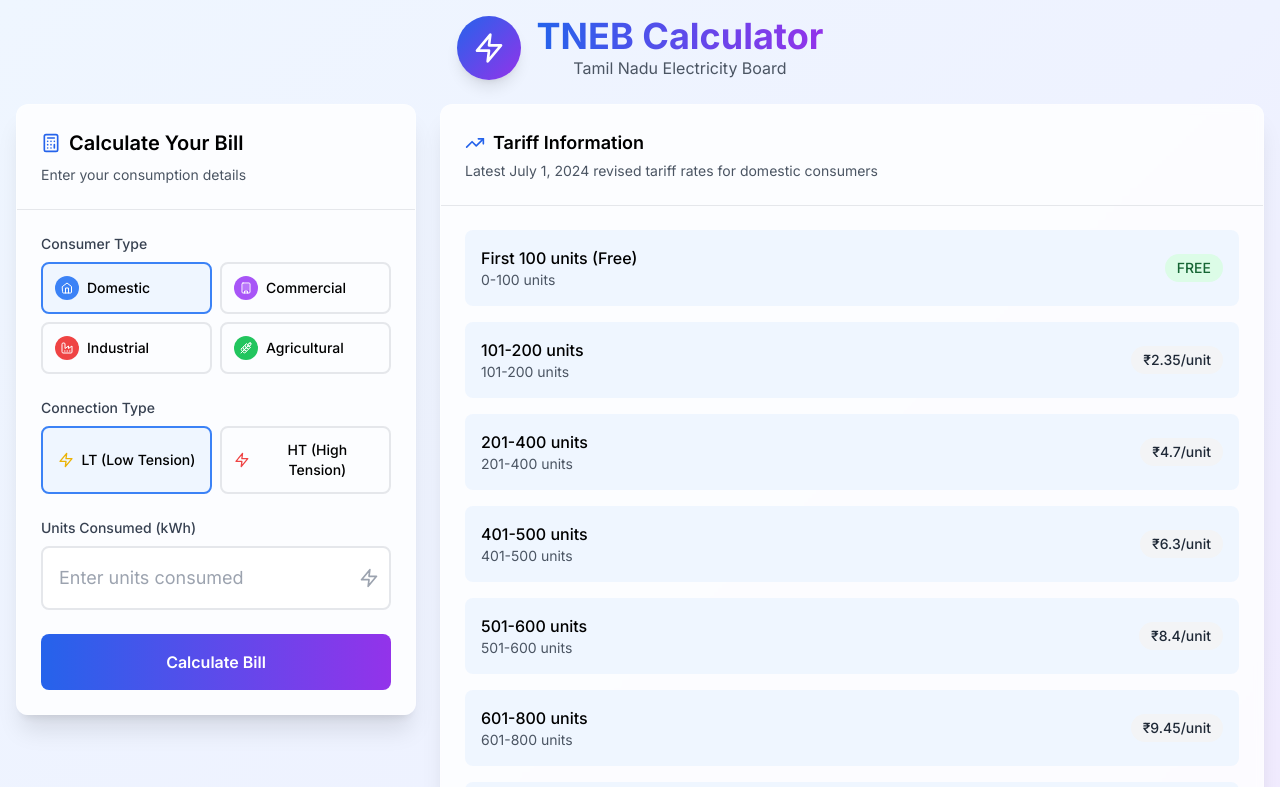
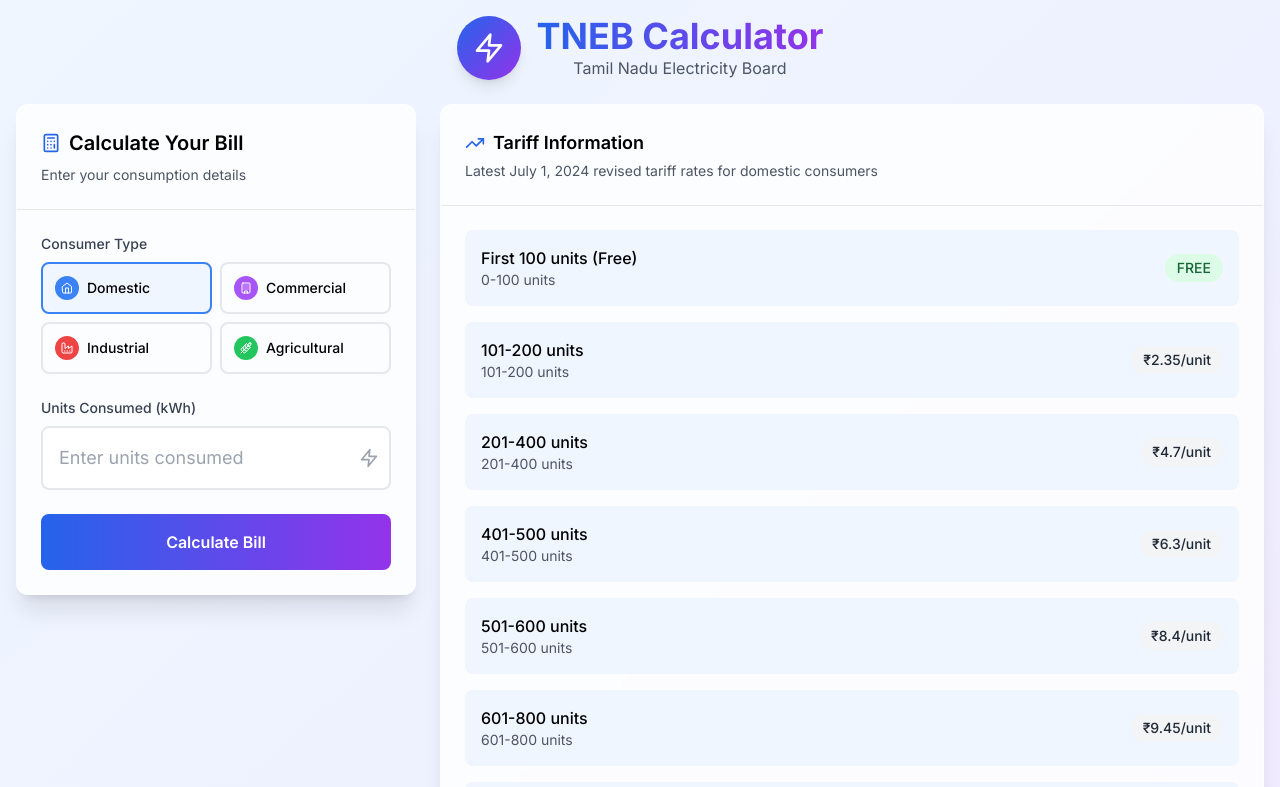
Before and after one commit to Aamirmalick/tneb-calculator, a React (Create React App) app: page / in a window 1280 px wide. Shown: the top 787 px of the page. Built offline with nearby package versions, Linux system fonts and the light colour scheme.

Commit message:
Update TNEBCalculator.js

```diff
--- a/src/components/TNEBCalculator.js
+++ b/src/components/TNEBCalculator.js
@@ -539,33 +539,6 @@
                   </div>
                 </div>
 
-                {/* Connection Type */}
-                <div>
-                  <label className="block text-sm font-medium text-gray-700 mb-2">
-                    Connection Type
-                  </label>
-                  <div className="flex gap-2">
-                    {['LT', 'HT'].map((type) => (
-                      <button
-                        key={type}
-                        onClick={() => setConnectionType(type)}
-                        className={`flex-1 p-3 rounded-lg border-2 transition-all duration-200 ${
-                          connectionType === type
-                            ? 'border-blue-500 bg-blue-50'
-                            : 'border-gray-200 hover:border-gray-300'
-                        }`}
-                      >
-                        <div className="flex items-center justify-center gap-2">
-                          <Zap className={`w-4 h-4 ${type === 'HT' ? 'text-red-500' : 'text-yellow-500'}`} />
-                          <span className="text-sm font-medium">
-                            {type} ({type === 'LT' ? 'Low' : 'High'} Tension)
-                          </span>
-                        </div>
-                      </button>
-                    ))}
-                  </div>
-                </div>
-
                 {/* Units Input */}
                 <div>
                   <label className="block text-sm font-medium text-gray-700 mb-2">
```
